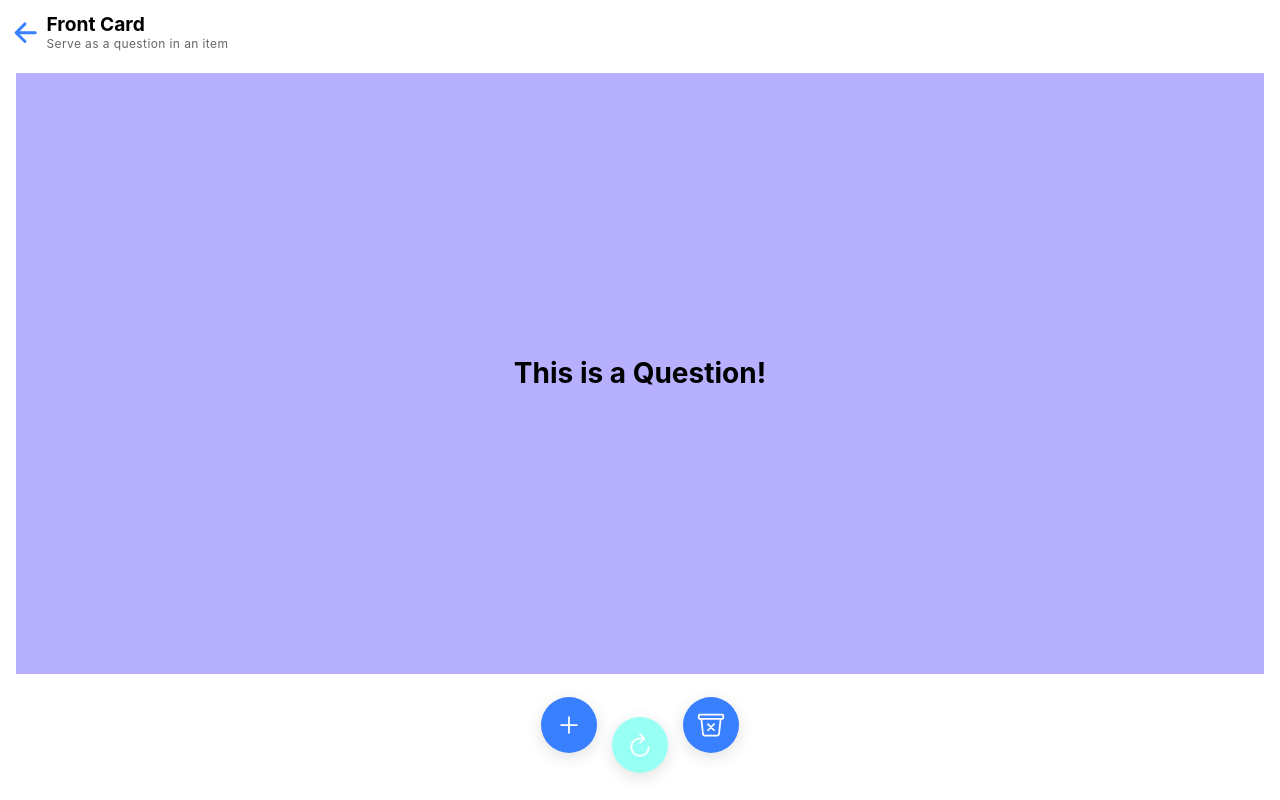
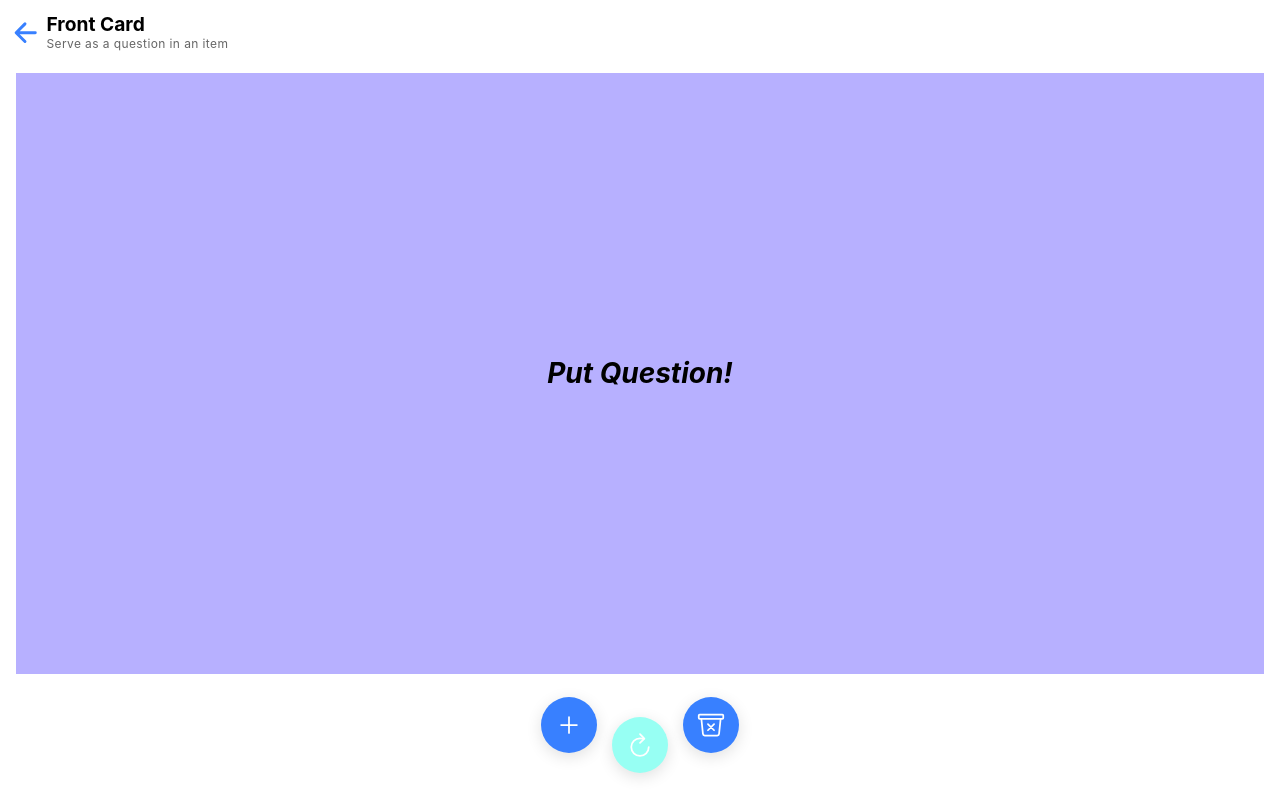
Before and after one commit to SatinTo/Memry, a React (Create React App) app: page /frontCard in a window 1280 px wide. Built offline with nearby package versions, Linux system fonts and the light colour scheme.

Commit message:
chore: Create a default text when question is null

```diff
--- a/src/pages/FrontCard.jsx
+++ b/src/pages/FrontCard.jsx
@@ -7,7 +7,7 @@ import './Play.css';
 const Play = (props) => {
 	const [flipped, setFlip] = useState(false);
 	const [isPromptVisible, setPromptVisible] = useState(false);
-	const [frontCardText, setFrontCardText ] = useState("This is a Question!");
+	const [frontCardText, setFrontCardText ] = useState(null);
 	const [backCardText, setBackCardText ] = useState("This is the Answer!");
 
 	// Function to flip the card
@@ -34,7 +34,9 @@ const Play = (props) => {
 					<div className={"card" + (flipped ? " is-flipped" : "")} onClick={() => setPromptVisible(true)}>
 						<div className="card__face card__face--front">
 							<IonCardContent className="container">
-								<IonCardTitle>{frontCardText}</IonCardTitle>
+								<IonCardTitle>
+									{(frontCardText === null) ? <i>Put Question!</i> : frontCardText}
+								</IonCardTitle>
 							</IonCardContent>
 						</div>
 						<div className="card__face card__face--back">
```
